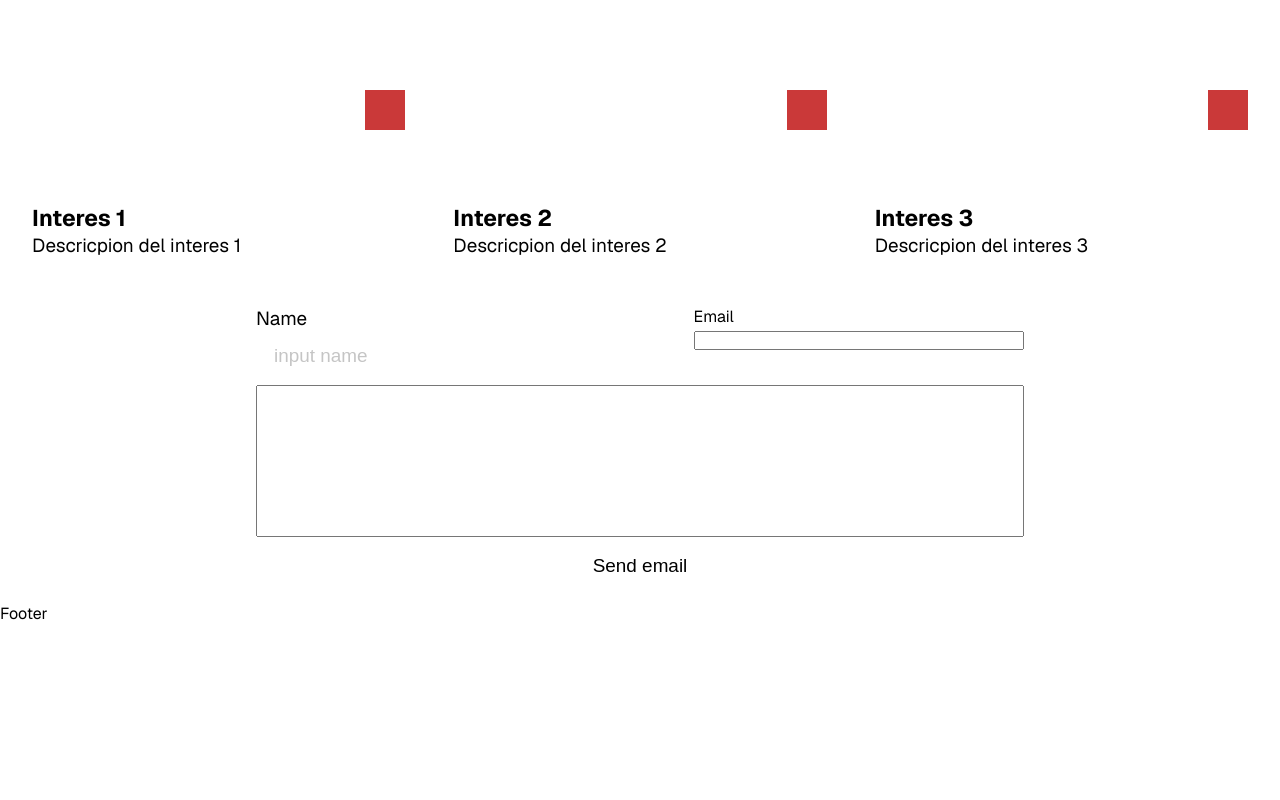
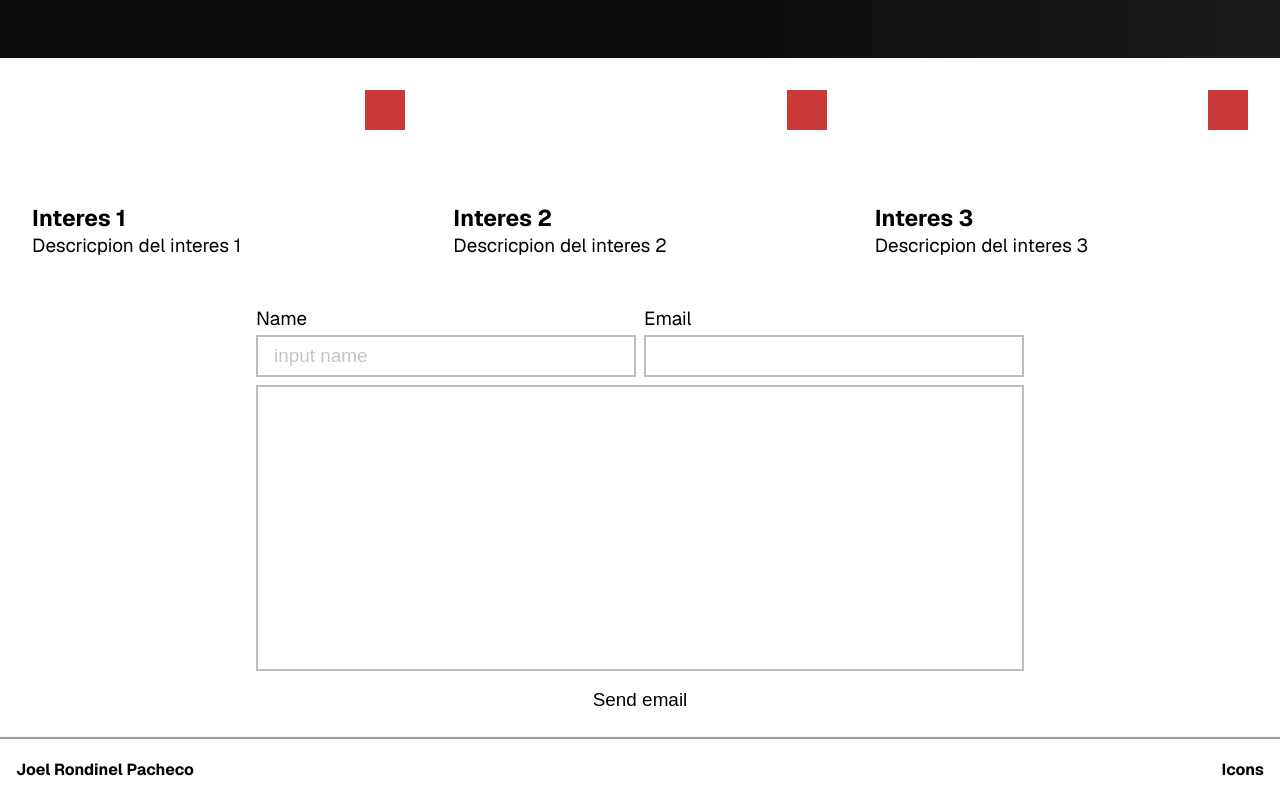
Before and after one commit to JoelRondinelPacheco/security-and-system-skills-assessment, a Next.js app: page / in a window 1280 px wide. Shown: the part 376-1176 px from the top of the page. Before the commit the page ends 1000 px from the top, so only its background shows below. Built offline with nearby package versions, Linux system fonts and the light colour scheme.

Commit message:
Add css variables

```diff
--- a/src/app/components/about-me/styles.module.css
+++ b/src/app/components/about-me/styles.module.css
@@ -1,5 +1,6 @@
 .container {
-    background-color: rgb(var(--background-color));
+    background: rgb(84,83,83);
+    background: linear-gradient(270deg, rgba(25,25,25,1) 5%, rgba(14,14,14,1) 40%);
 }
 
 .wrapper {
--- a/src/app/components/contact-form/contact-form.tsx
+++ b/src/app/components/contact-form/contact-form.tsx
@@ -1,5 +1,6 @@
 "use client";
-import React, { useEffect, useRef, useState } from "react";
+import React, { useEffect, useRef } from "react";
+import { GeistSans } from 'geist/font/sans';
 import {
   Email,
 } from "@/lib/mail/domain/mail";
@@ -67,7 +68,7 @@ const ContactForm = () => {
         ref={form}
         className={`wrapper ${styles.formContainer}`}
       >
-        <div className={styles.inputBox}>
+        <div className={`${styles.inputBox} ${styles.maxWidth}`}>
           <div className={styles.inputContainer}>
             <label htmlFor="fromName" className={styles.inputLabel}>Name</label>
             <input
@@ -85,19 +86,26 @@ const ContactForm = () => {
           </div>
 
           <div className={styles.inputContainer}>
-            <label htmlFor="fromEmail">Email</label>
-            <input type="text" name="fromEmail" id="fromEmail" />
-            {errors.fromEmail !== "" && <span>{errors.fromEmail}</span>}
+            <label htmlFor="fromEmail" className={styles.inputLabel}>Email</label>
+            <input type="text" name="fromEmail" id="fromEmail" className={`${styles.inputItem} ${
+                errors.fromEmail && styles.borderColorError
+              }`}/>
+            {errors.fromEmail !== "" && <span className={styles.errorField}>{errors.fromEmail}</span>}
           </div>
         </div>
+
+        <div className={`${styles.maxWidth} ${styles.messageWrapper}`}>
         <textarea
           name="subject"
           cols={30}
           rows={10}
-          className={styles.textAreaItem}
+          className={`${styles.textAreaItem} ${styles.inputItem} ${GeistSans.className} ${
+            errors.subject && styles.borderColorError
+          }`}
         />
-        {errors.subject !== "" && <span>{errors.subject}</span>}
+        {errors.subject !== "" && <span className={styles.errorField}>{errors.subject}</span>}
         {SubmitButton()}
+        </div>
       </form>
     </section>
   );
--- a/src/app/components/contact-form/styles.module.css
+++ b/src/app/components/contact-form/styles.module.css
@@ -4,7 +4,7 @@
     gap: calc(var(--spacing-base)*2);
     width: 100%;
     padding: calc(var(--spacing-base)*4);
-    background-color: rgb(var(--background-color));
+    background-color: rgb(var(--background));
 }
 
 .inputContainer {
@@ -17,23 +17,15 @@
     display: flex;
     flex-direction: column;
     gap: calc(var(--spacing-base)*2);
-    width: 100%;
-    max-width: 768px;
-    margin: 0 auto;
 }
 
 .inputItem {
     padding: calc(var(--spacing-base)*2) calc(var(--spacing-base)*4);
     background: transparent;
-    border: 2px solid white;
+    border: 2px solid rgb(var(--border));
     outline: none;
     border-radius: 0;
     font-size: var(--fs-base);
-    /*
-    font size ?
-    color?
-    margin?
-    */
 }
 
 .inputItem::placeholder {
@@ -44,20 +36,32 @@
     font-size: var(--fs-base);
 }
 
+.maxWidth {
+    width: 100%;
+    max-width: 768px;
+    margin: 0 auto;
+}
+
+.messageWrapper {
+    display: flex;
+    flex-direction: column;
+    gap: calc(var(--spacing-base)*2)
+}
+
 .textAreaItem {
     resize: none;
     width: 100%;
     max-width: 768px;
     margin: 0 auto;
+    padding: calc(var(--spacing-base)*4);
 }
 
 .errorField {
-    /*TODO DEFINE REDIN GLOBAL CSS -> DESTRUCTIVE*/
-    color: rgb(255, 98, 98);
+    color: rgb(var(--destructive));
     font-size: var(--fs-sm);
 }
 .borderColorError {
-    border-color:  rgb(255, 98, 98);
+    border-color:  rgb(var(--destructive));
 }
 
 @media (min-width: 640px) {
@@ -72,7 +76,7 @@
 
 @media (min-width: 768px) {
     .container {
-        background-color: rgb(var(--background-color));
+        background-color: rgb(var(--background));
 
     }
 }
--- a/src/app/components/footer/footer.tsx
+++ b/src/app/components/footer/footer.tsx
@@ -1,8 +1,16 @@
 import React from 'react'
+import styles from './styles.module.css'
 
 const Footer = () => {
   return (
-    <footer>Footer</footer>
+    <div className={`container ${styles.container}`}>
+    <footer className={`${styles.wrapper}`}>
+      <h4>Joel Rondinel Pacheco</h4>
+      <div>
+        <h4>Icons</h4>
+      </div>
+    </footer>
+    </div>
   )
 }
 
--- /dev/null
+++ b/src/app/components/footer/styles.module.css
@@ -0,0 +1,11 @@
+.container {
+    background-color: rgb(var(--background-color));
+    border-top: 2px solid rgb(158, 158, 158);
+}
+
+.wrapper {
+    padding: calc(var(--spacing-base)*5) 0;
+    display: flex;
+    justify-content: space-between;
+    align-items: center;
+}
--- a/src/app/globals.css
+++ b/src/app/globals.css
@@ -1,6 +1,29 @@
 :root {
-  --foreground-color: 0, 0, 0;
-  --background-color: 255, 255, 255;
+  --background: 255, 255, 255;
+  --foreground: 0, 0, 0;
+
+
+  --primary: 222.2 47.4% 11.2%;
+  --primary-foreground: 210 40% 98%;
+
+  --secondary: 210 40% 96.1%;
+  --secondary-foreground: 222.2 47.4% 11.2%;
+
+  --muted: 210 40% 80%;
+  --muted-foreground: 215.4 16.3% 46.9%;
+
+  --accent: 210 40% 96.1%;
+  --accent-foreground: 222.2 47.4% 11.2%;
+
+  --destructive: 240, 70, 65;
+  --destructive-foreground: 210 40% 98%;
+
+  --border: 190, 190, 190;
+  --input: 214.3 36% 75%;
+  --ring: 214.3 36% 60%;
+
+
+
   --spacing-base: 4px;
 
   --max-width: 500px;
@@ -22,8 +45,9 @@
 }
 
 [data-theme='dark'] {
-  --foreground-color: 255, 255, 255;
-  --background-color: 14, 14, 14;
+  --background: 14, 14, 14;
+  --foreground: 255, 255, 255;
+
 }
 
 body {
```
